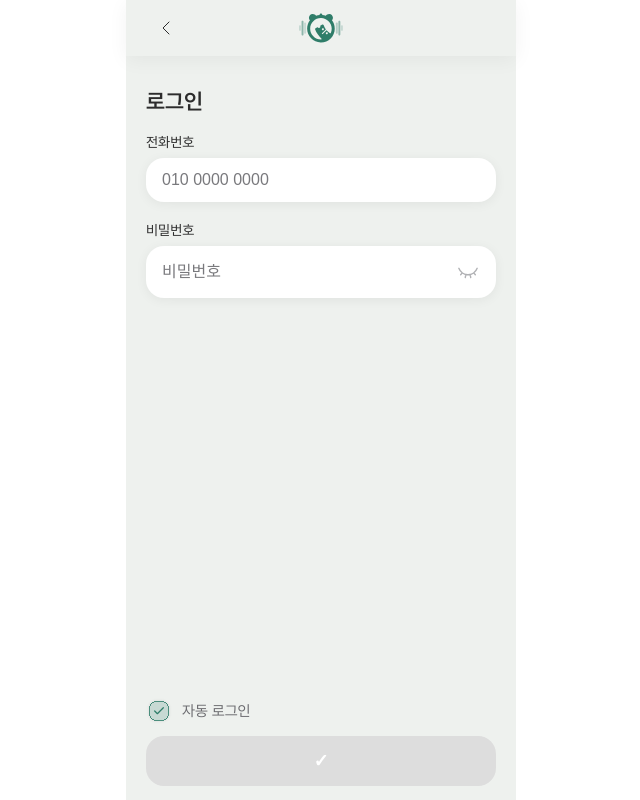
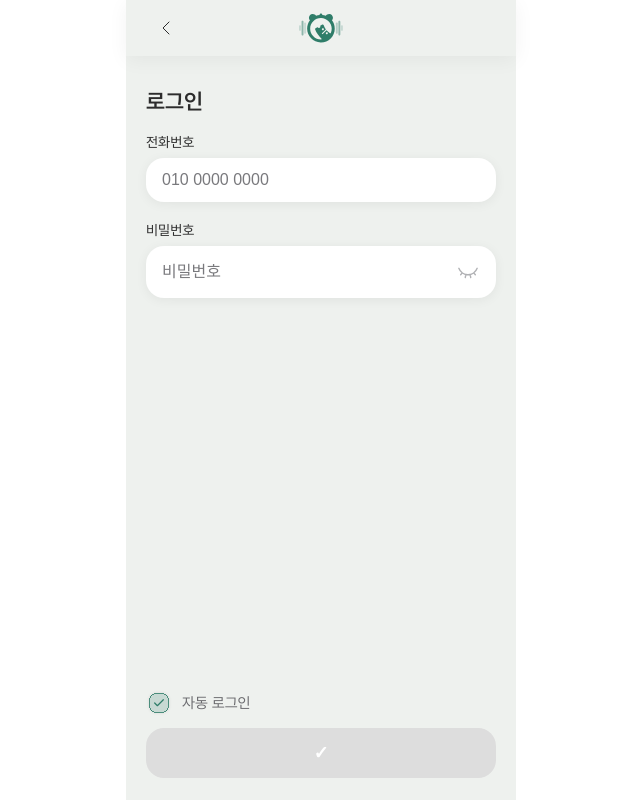
Before and after one commit to yeon-yeon1/2025-LIKELION-BuyDobong-FE, a React (Vite) app: page /login in a window 1280 px wide. Shown: the whole page, without its empty margins (319-959 px from the left). Built offline with nearby package versions, Linux system fonts and the light colour scheme; no server answers.

Commit message:
🐛 Fix: 버튼 위치 수정 (fork)
Fix: 버튼 위치 수정 (fork)

```diff
--- a/src/styles/LoginStyle.ts
+++ b/src/styles/LoginStyle.ts
@@ -100,7 +100,7 @@ export const AutoText = styled.span`
 
 export const BottomBar = styled.div`
   display: block;
-  margin-top: 400px;
+  margin-top: 392px;
   display: flex;
   flex-direction: column;
   gap: 12px;
--- a/src/styles/SignupStyle.ts
+++ b/src/styles/SignupStyle.ts
@@ -133,7 +133,7 @@ export const BottomBar = styled.div`
   z-index: 1000;
 
   @media (hover: none) and (pointer: coarse) {
-    bottom: 0%;
+    bottom: 4%;
   }
 `;
 
```
